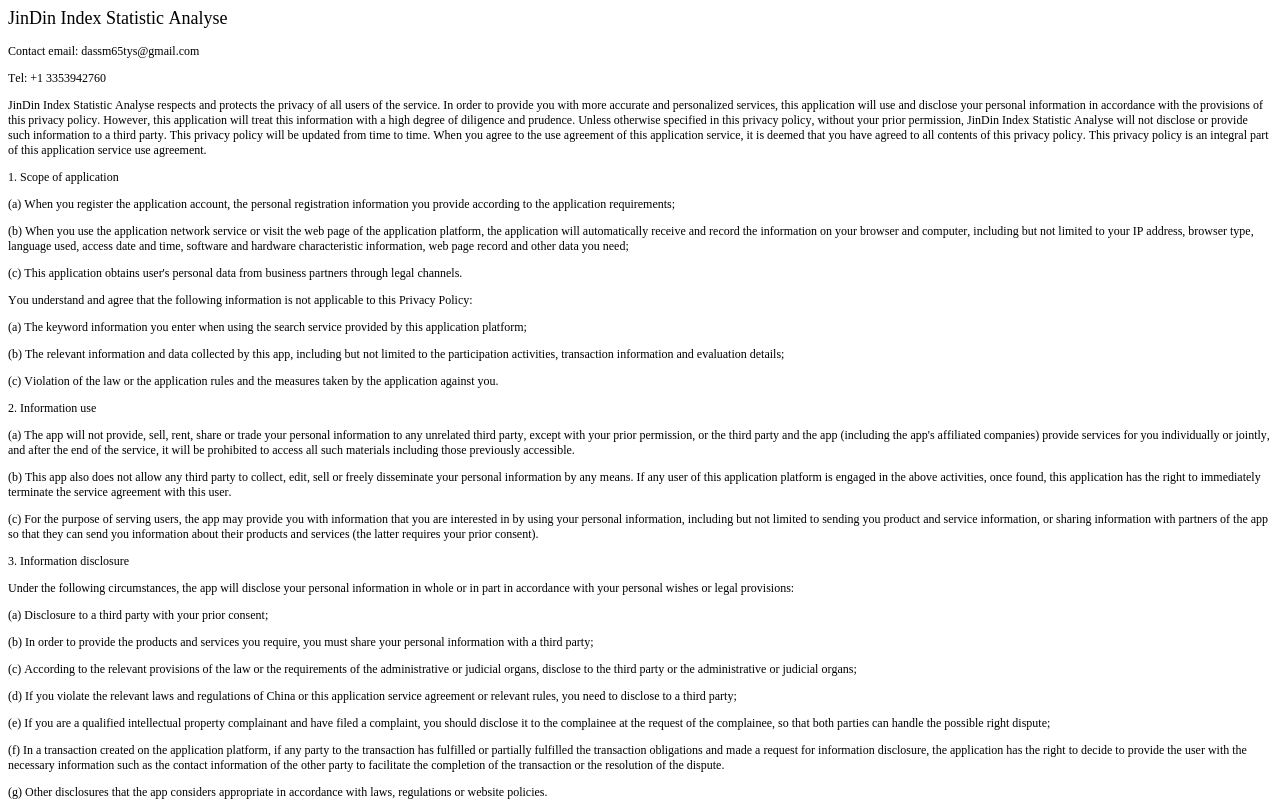
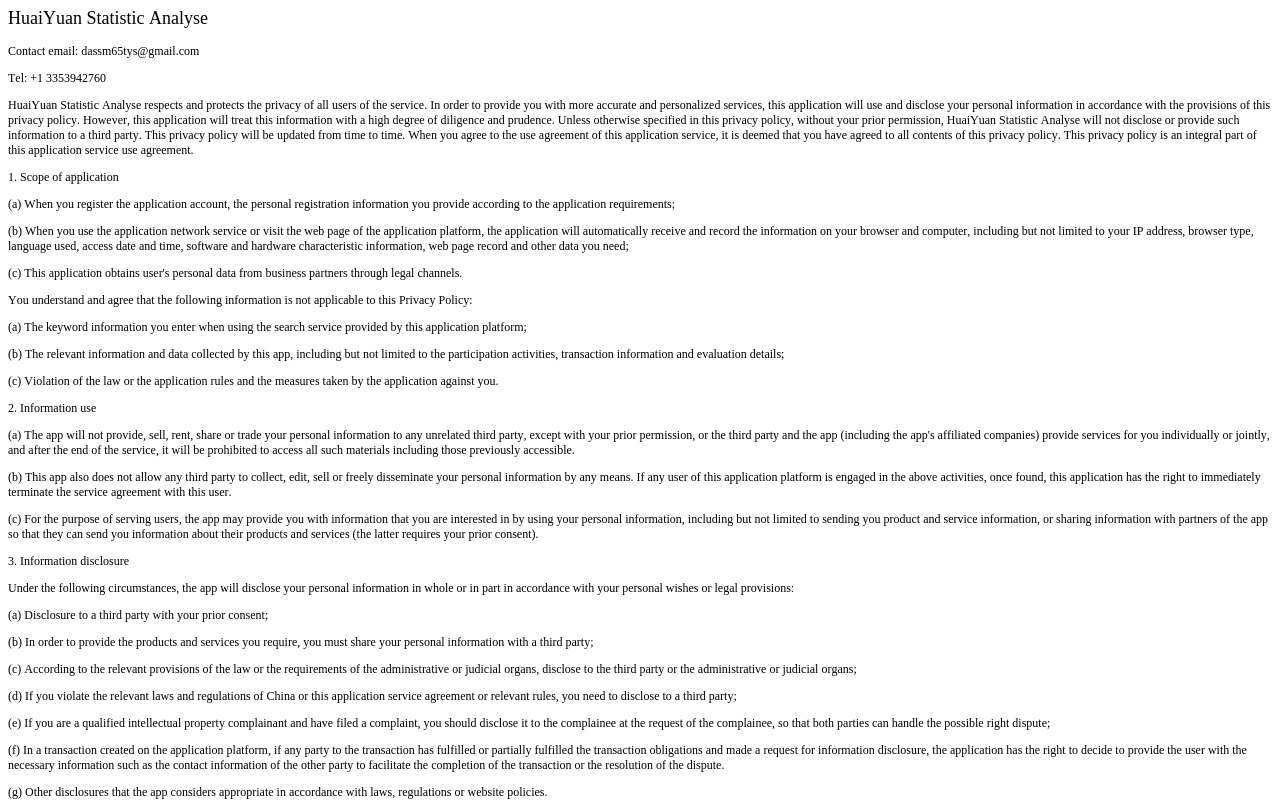
Before and after one commit to zhikuanshu/mht, a plain HTML site: page index.html in a window 1280 px wide. Shown: the top 802 px of the page. Drawn offline with Linux system fonts and the light colour scheme.

Commit message:
Update index.html

```diff
--- a/index.html
+++ b/index.html
@@ -12,10 +12,10 @@
   </style>
 </head>
 <body>
-<h2 style="margin: 0.0px 0.0px 14.9px 0.0px; font: 18.0px 'Songti SC'; color: #000000; -webkit-text-stroke: #000000"><span class="s1">JinDin Index Statistic Analyse</span></h2>
+<h2 style="margin: 0.0px 0.0px 14.9px 0.0px; font: 18.0px 'Songti SC'; color: #000000; -webkit-text-stroke: #000000"><span class="s1">HuaiYuan Statistic Analyse</span></h2>
 <p class="p2"><span class="s1">Contact email: dassm65tys@gmail.com</span></p>
 <p class="p2"><span class="s1">Tel: +1 3353942760</span></p>
-<p class="p2"><span class="s1">JinDin Index Statistic Analyse respects and protects the privacy of all users of the service. In order to provide you with more accurate and personalized services, this application will use and disclose your personal information in accordance with the provisions of this privacy policy. However, this application will treat this information with a high degree of diligence and prudence. Unless otherwise specified in this privacy policy, without your prior permission, JinDin Index Statistic Analyse will not disclose or provide such information to a third party. This privacy policy will be updated from time to time. When you agree to the use agreement of this application service, it is deemed that you have agreed to all contents of this privacy policy. This privacy policy is an integral part of this application service use agreement.</span></p>
+<p class="p2"><span class="s1">HuaiYuan Statistic Analyse respects and protects the privacy of all users of the service. In order to provide you with more accurate and personalized services, this application will use and disclose your personal information in accordance with the provisions of this privacy policy. However, this application will treat this information with a high degree of diligence and prudence. Unless otherwise specified in this privacy policy, without your prior permission, HuaiYuan Statistic Analyse will not disclose or provide such information to a third party. This privacy policy will be updated from time to time. When you agree to the use agreement of this application service, it is deemed that you have agreed to all contents of this privacy policy. This privacy policy is an integral part of this application service use agreement.</span></p>
 <p class="p2"><span class="s1">1. Scope of application</span></p>
 <p class="p2"><span class="s1">(a) When you register the application account, the personal registration information you provide according to the application requirements;</span></p>
 <p class="p2"><span class="s1">(b) When you use the application network service or visit the web page of the application platform, the application will automatically receive and record the information on your browser and computer, including but not limited to your IP address, browser type, language used, access date and time, software and hardware characteristic information, web page record and other data you need;</span></p>
```
